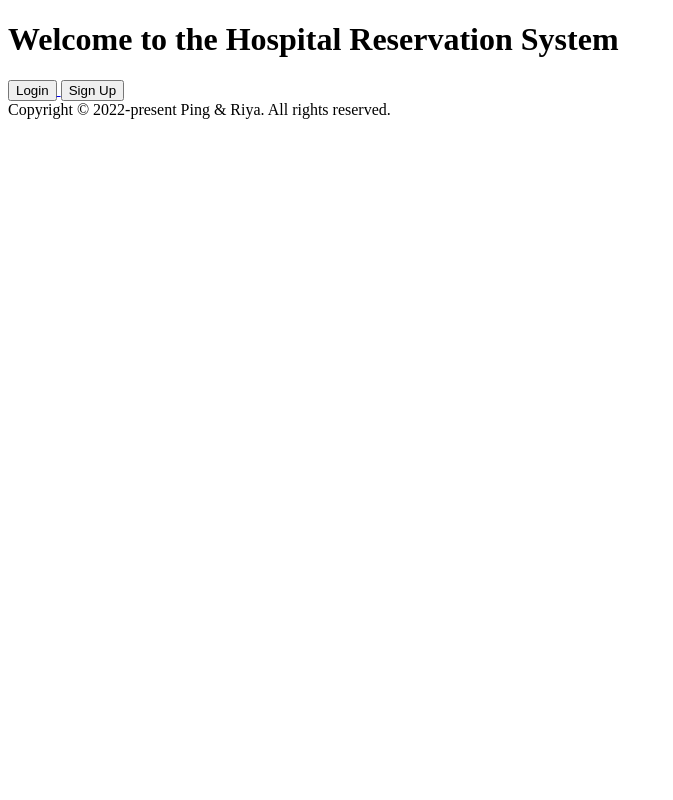
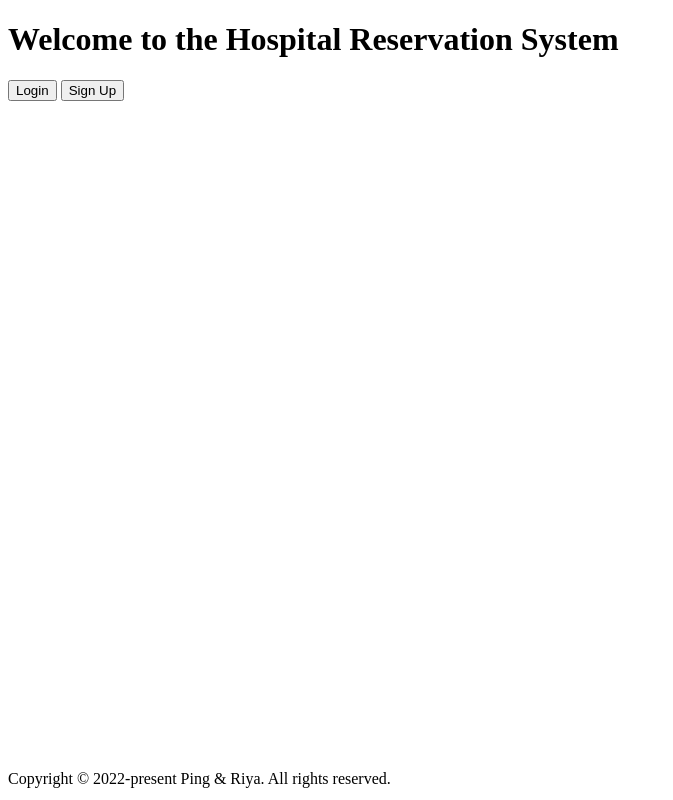
Before and after one commit to 6171023/hospital, a Django app: page /home/ in a window 1280 px wide. Shown: the whole page, without its empty margins (0-673 px from the left). Run offline with Django 4.2, Linux system fonts and the light colour scheme.

Commit message:
general css styling

```diff
--- /dev/null
+++ b/landing/static/landing/style.css
@@ -0,0 +1,15 @@
+body {
+    overflow-x:hidden;
+}
+
+a {
+    text-decoration: none;
+}
+
+footer {
+    position:absolute;
+    text-align:left;
+    bottom:0;
+    width:100%;
+    height:30px;
+}
--- a/landing/templates/landing/base.html
+++ b/landing/templates/landing/base.html
@@ -5,6 +5,9 @@
     <meta http-equiv="X-UA-Compatible" content="IE=edge">
     <meta name="viewport" content="width=device-width, initial-scale=1.0">
     <title>Hospital System{% block title %}{% endblock %}</title>
+
+    {% load static %}
+    <link rel="stylesheet" type="text/css" href="{% static 'landing/style.css' %}">
 </head>
 <body>
     <header>
```
